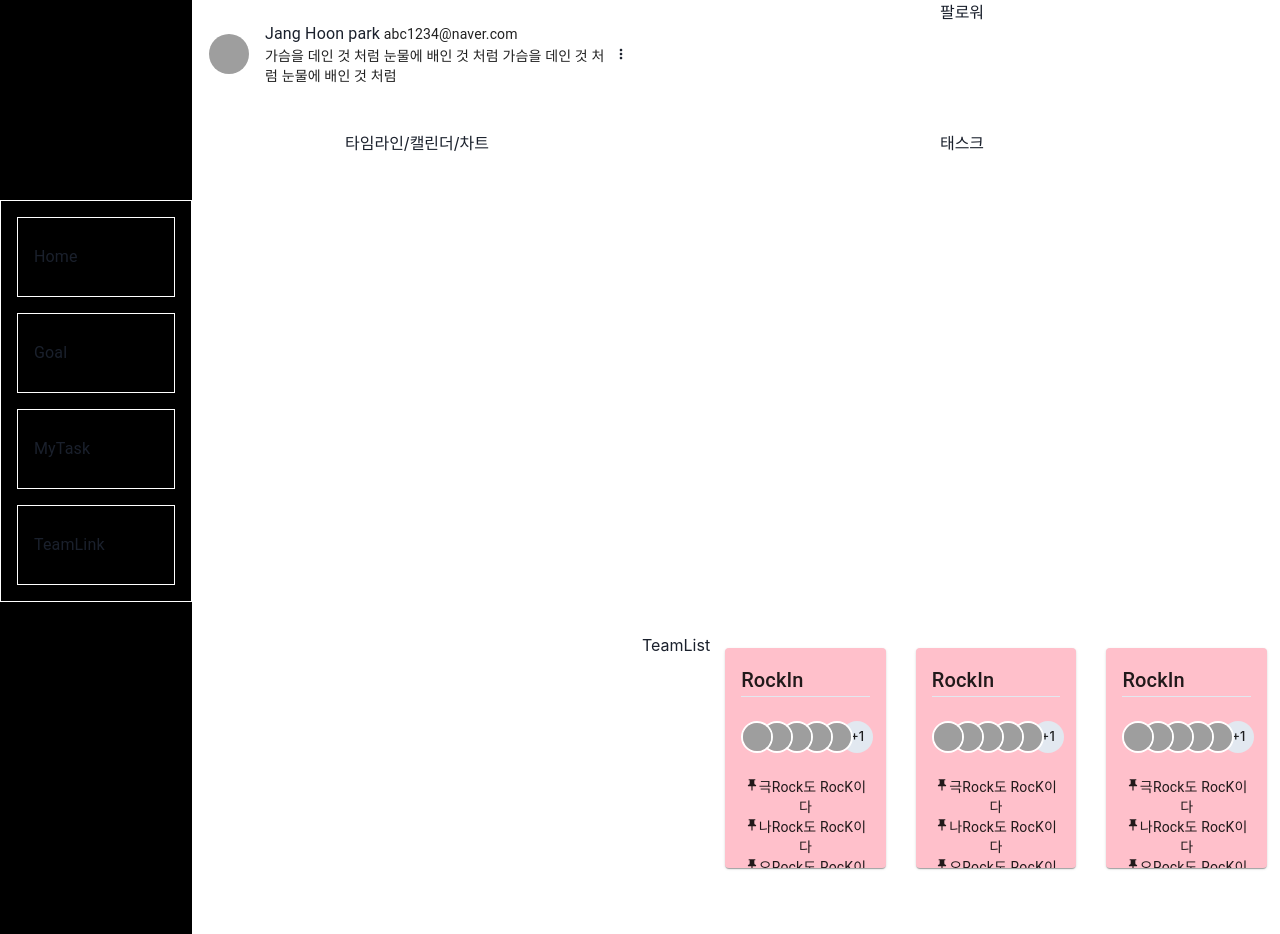
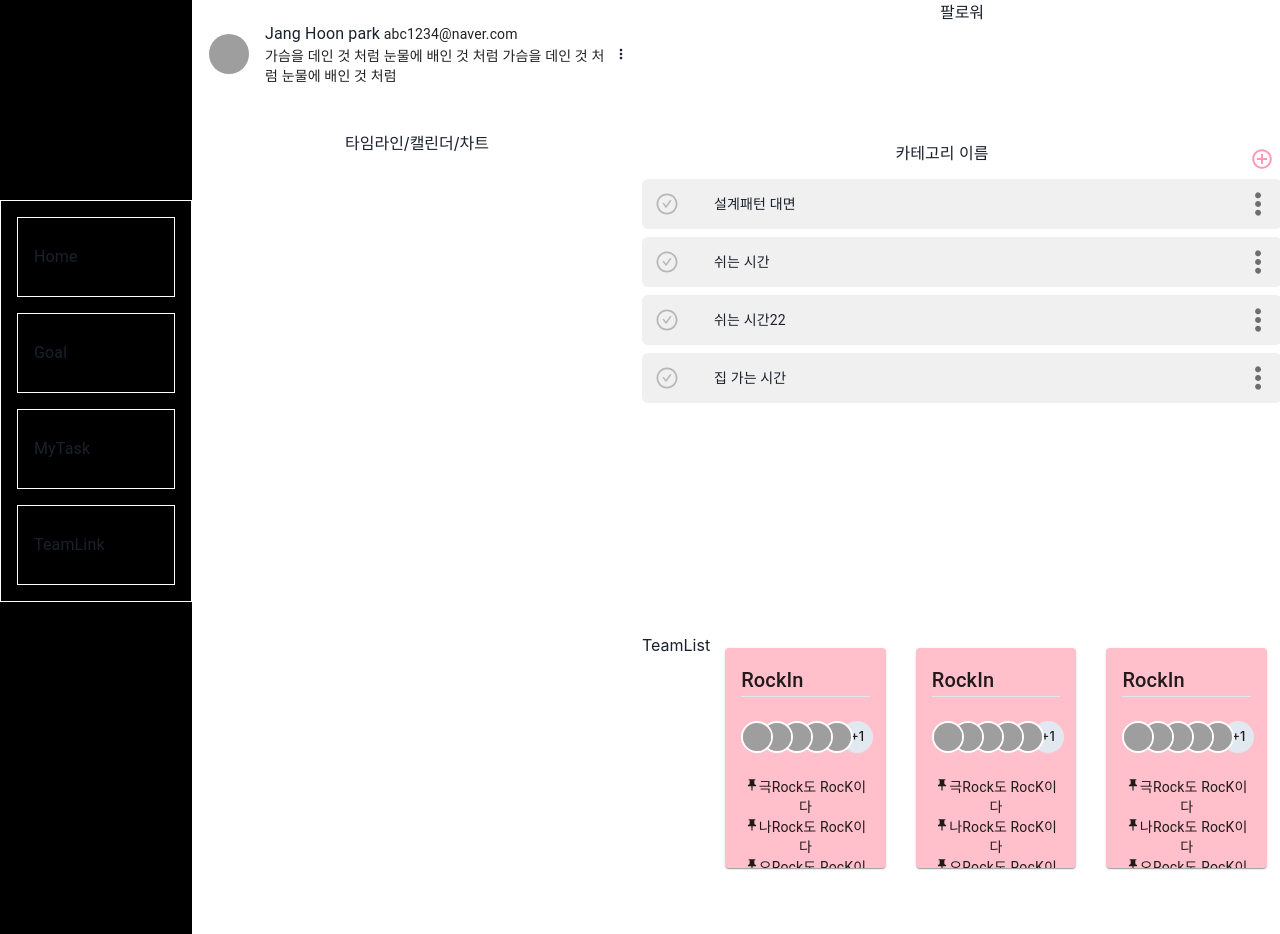
Before and after one commit to wannaseoji/ttodo, a React (Create React App) app: page / in a window 1280 px wide. Built offline with nearby package versions, Linux system fonts and the light colour scheme; grey boxes are pictures that could not be loaded.

Commit message:
Task List

```diff
--- a/package.json
+++ b/package.json
@@ -7,6 +7,7 @@
     "@chakra-ui/react": "^2.3.6",
     "@emotion/react": "^11.10.5",
     "@emotion/styled": "^11.10.5",
+    "@mui/icons-material": "^5.10.9",
     "@mui/material": "^5.10.11",
     "@nivo/pie": "^0.80.0",
     "@testing-library/jest-dom": "^5.16.5",
--- /dev/null
+++ b/src/assets/task-data.json
@@ -0,0 +1,34 @@
+[
+    {
+        "id": "wannaseo",
+        "category": "Study",
+        "title": "설계패턴 대면",
+        "date": "2022-10-31",
+        "time": "10:30",
+        "check":false
+    },
+    {
+        "id": "wannaseo",
+        "category": "Study",
+        "title": "쉬는 시간",
+        "date": "2022-10-31",
+        "time": "12:30",
+        "check":false
+    },
+    {
+        "id": "wannaseo",
+        "category": "Study",
+        "title": "쉬는 시간22",
+        "date": "2022-10-31",
+        "time": "21:45",
+        "check":false
+    },
+    {
+        "id": "wannaseo",
+        "category": "Study",
+        "title": "집 가는 시간",
+        "date": "2022-10-31",
+        "time": "18:00",
+        "check":false
+    }
+]
--- /dev/null
+++ b/src/components/Modal.js
@@ -0,0 +1,40 @@
+import React from 'react';
+import '../styles/modal.css';
+import Button from '@mui/material/Button';
+import DeleteIcon from '@mui/icons-material/Delete';
+import EditIcon from '@mui/icons-material/Edit';
+
+const Modal = (props) => {
+// 열기, 닫기, 모달 헤더 텍스트를 부모로부터 받아옴
+    const { open, close, header } = props;
+
+    return (
+        // 모달이 열릴때 openModal 클래스가 생성된다.
+        <div className={open ? 'openModal modal' : 'modal'}>
+        {open ? (
+            <section>
+            <header>
+                {header}
+                <button className="close" onClick={close}>
+                &times;
+                </button>
+            </header>
+            <main>
+                <div style={{display:"flex"}}>
+                    <Button style={{flex: "1"}} variant="outlined" color="secondary" startIcon={<EditIcon />}>Edit</Button>
+                    <Button style={{flex: "1"}} variant="outlined" startIcon={<DeleteIcon />}>Delete</Button>
+                </div>
+                <div>시간 설정</div>
+            </main>
+            <footer>
+                <button className="close" onClick={close}>
+                close
+                </button>
+            </footer>
+            </section>
+        ) : null}
+        </div>
+    );
+};
+
+export default Modal;
--- /dev/null
+++ b/src/components/TaskList.js
@@ -0,0 +1,69 @@
+import * as React from 'react';
+import {useState} from "react";
+import List from '@mui/material/List';
+import ListItem from '@mui/material/ListItem';
+import ListItemButton from '@mui/material/ListItemButton';
+import ListItemIcon from '@mui/material/ListItemIcon';
+import ListItemText from '@mui/material/ListItemText';
+import Checkbox from '@mui/material/Checkbox';
+import IconButton from '@mui/material/IconButton';
+//import {BsCheckCircleFill} from 'react-icons/fa';
+import {AiOutlineCheckCircle, AiFillCheckCircle} from 'react-icons/ai';
+import {SlOptionsVertical} from 'react-icons/sl';
+import { IoMdAddCircleOutline } from "react-icons/io";
+
+export default function TaskList({tasks = [], onCheck = f => f, onModal=f=>f}) {
+
+    return (
+        <List sx={{ width: '95vw',left:'50%', transform: 'translateX(-50%)', bgcolor: 'background.paper' }}>
+        <div width= '95vw'>
+            <span style={{ display:"inline-block",
+                whiteSpace: "nowrap",
+                overflow: "hidden",
+                textOverflow: "ellipsis",
+                maxWidth: "90%",
+                verticalAlign: "middle"
+                }}>
+                    카테고리 이름
+                </span>
+            <IconButton sx={{float:"right"}} style={{color: "#FF9AB5", maxWidth: "10%"}} aria-label="addTask" onClick={onModal}>
+                <IoMdAddCircleOutline size='3vh' />
+                </IconButton>
+        </div>
+        {tasks.map((value, i) => {
+            const labelId = `checkbox-list-label-${i}`;
+            console.log(`tasks.map 안의 value : ${value}`);
+            // <Task value={value} i={i} />
+            return (
+            <ListItem
+                key={i}
+                secondaryAction={
+                <IconButton edge="end" aria-label="comments" onClick={onModal}>
+                    <SlOptionsVertical size='3vh' />
+                </IconButton>
+                }
+                sx={{marginTop:'1vh'}}
+                disablePadding
+            >
+                <ListItemButton role={undefined} sx={{ backgroundColor: "#F0F0F0", borderRadius: 1.5}} onClick={() => onCheck(i)} dense>
+                    <ListItemIcon>
+                        <Checkbox
+                        icon={<AiOutlineCheckCircle style={{color: "#B7B7B7"}} />}
+                        checkedIcon={<AiFillCheckCircle style={{color: "#FF9AB5"}} />}
+                        size='3vh'
+                        edge="start"
+                        //checked={checked.indexOf(i) !== -1} // check 일때 -1
+                        checked = {value.check !== false}
+                        tabIndex={-1}
+                        disableRipple
+                        inputProps={{ 'aria-labelledby': labelId }}
+                        />
+                    </ListItemIcon>
+                    <ListItemText id={labelId} primary={value.title} />
+                </ListItemButton>
+            </ListItem>
+            );
+        })}
+        </List>
+    );
+}
--- a/src/pages/Goal.js
+++ b/src/pages/Goal.js
@@ -76,9 +76,6 @@ const Goal = () => {
             <div className="box tasklist">태스크</div>
             <div className="box teamlist">
                 TeamList
-                <Team />
-                <Team />
-                <Team />
             </div>
         </div >
 
--- a/src/pages/Home.js
+++ b/src/pages/Home.js
@@ -11,7 +11,41 @@ import ListItemText from '@mui/material/ListItemText';
 import Team from "./Team";
 import Profile from "./Profile";
 
+import React, {useState, useEffect} from "react";
+import TaskList from '../components/TaskList';
+import taskData from '../assets/task-data.json';
+import Modal from '../components/Modal';
+
+
+
 const Home = () => {
+
+    const [tasks,setTasks] = useState(taskData);
+    useEffect(()=> setTasks(taskData), [taskData]);
+    const [modalOpen, setModalOpen] = useState(false);
+
+    const onCheckTask = (index) =>{
+        const newTasks = tasks.map( (task, i) => {
+        if(index === i){
+            task.check = !(task.check);
+        }
+        return task;
+        });
+        console.log(`newTasks : ${newTasks}`);
+        setTasks(newTasks);
+    }
+
+    const openModal = () => {
+        setModalOpen(true);
+    };
+    const closeModal = () => {
+        setModalOpen(false);
+    };
+
+    const onShowModal = () => {
+        openModal();
+    }
+
     return (
         <div className="parent">
             <div className="box menu">
@@ -69,7 +103,14 @@ const Home = () => {
             <div className="box profile"><Profile /></div>
             <div className="box content">타임라인/캘린더/차트</div>
             <div className="box follower">팔로워</div>
-            <div className="box tasklist">태스크</div>
+            <div className="box tasklist">
+            <TaskList
+            tasks={tasks}
+            onCheck={onCheckTask}
+            onModal={onShowModal}
+            />
+            <Modal open={modalOpen} close={closeModal} header="Options"/>
+            </div>
             <div className="box teamlist">
                 TeamList
                 <Team />
--- /dev/null
+++ b/src/styles/modal.css
@@ -0,0 +1,82 @@
+.modal {
+    display: none;
+    position: fixed;
+    top: 0;
+    right: 0;
+    bottom: 0;
+    left: 0;
+    z-index: 99;
+    background-color: rgba(0, 0, 0, 0.6);
+}
+.modal button {
+    outline: none;
+    cursor: pointer;
+    border: 0;
+}
+.modal > section {
+    width: 90%;
+    max-width: 450px;
+    margin: 0 auto;
+    border-radius: 0.3rem;
+    background-color: #fff;
+    /* 팝업이 열릴때 스르륵 열리는 효과 */
+    animation: modal-show 0.3s;
+    overflow: hidden;
+}
+.modal > section > header {
+    position: relative;
+    padding: 16px 64px 16px 16px;
+    background-color: #f1f1f1;
+    font-weight: 700;
+}
+.modal > section > header button {
+    position: absolute;
+    top: 15px;
+    right: 15px;
+    width: 30px;
+    font-size: 21px;
+    font-weight: 700;
+    text-align: center;
+    color: #999;
+    background-color: transparent;
+}
+.modal > section > main {
+    padding: 16px;
+    border-bottom: 1px solid #dee2e6;
+    border-top: 1px solid #dee2e6;
+}
+.modal > section > footer {
+    padding: 12px 16px;
+    text-align: right;
+}
+.modal > section > footer button {
+    padding: 6px 12px;
+    color: #fff;
+    background-color: #6c757d;
+    border-radius: 5px;
+    font-size: 13px;
+}
+.modal.openModal {
+    display: flex;
+    align-items: center;
+    /* 팝업이 열릴때 스르륵 열리는 효과 */
+    animation: modal-bg-show 0.3s;
+}
+@keyframes modal-show {
+    from {
+    opacity: 0;
+    margin-top: -50px;
+    }
+    to {
+    opacity: 1;
+    margin-top: 0;
+    }
+}
+@keyframes modal-bg-show {
+    from {
+    opacity: 0;
+    }
+    to {
+    opacity: 1;
+    }
+}
```
Also changed, not shown: 1 other file (tests, documents, lock files or other folders).
